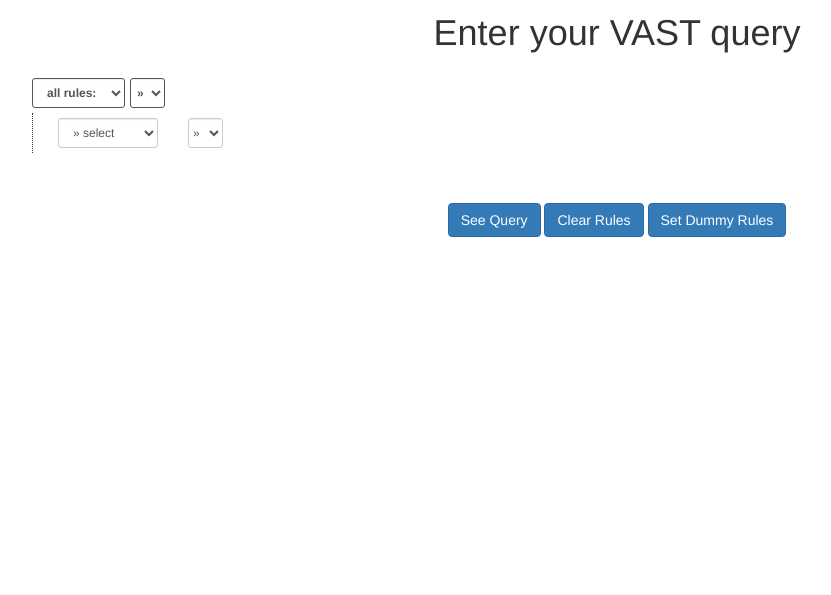
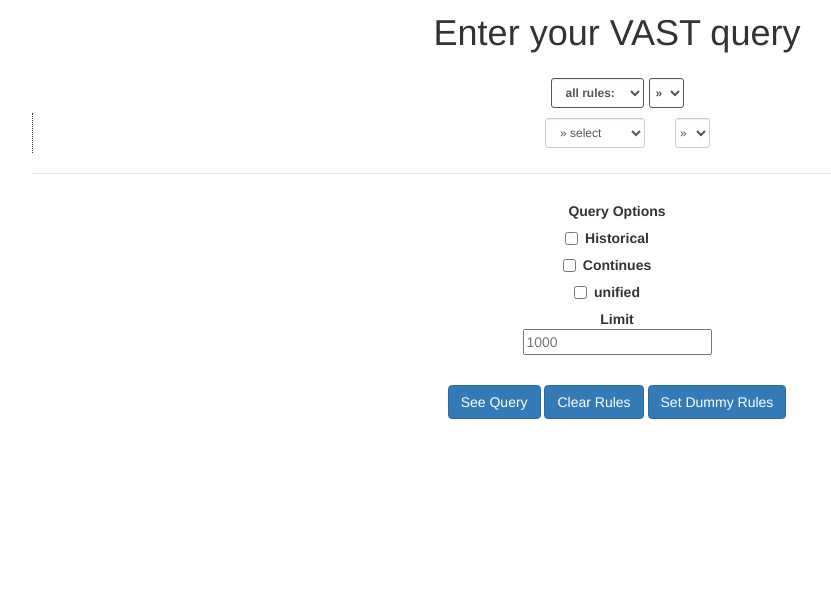
Before and after one commit to swp15/BGPInspector, a Django app: page /bgpWebApp/query/ in a window 1320 px wide. Shown: the part 56-651 px from the top of the page, without its empty margins (93-924 px from the left). Run offline with Django 3.2, Linux system fonts and the light colour scheme; some libraries are stand-ins or nearby versions.

Commit message:
Add query opts

```diff
--- a/django-py3/BGPInspector/bgpWebApp/static/bgpWebApp/js/query_builder.js
+++ b/django-py3/BGPInspector/bgpWebApp/static/bgpWebApp/js/query_builder.js
@@ -142,8 +142,9 @@ $(function() {
 $("#get_rules").click(function() {
   var a_rules = $("#builder").jui_filter_rules("getRules", 0, []);
   var query = buildQuery(a_rules);
-  alert("VAST QUERY: " + query);
-  process_query(escape(query), 'table', ["timestamp", "source_ip", "source_as", "prefix", "as_path", "origin_as", "origin", "nexthop", "local_pref", "med", "community", "atomix_aggregate", "aggregator"]);
+  var queryOpts = getQueryOpts();
+  alert("VAST QUERY: " + query+queryOpts);
+  process_query(escape(query)+queryOpts, 'table', ["timestamp", "source_ip", "source_as", "prefix", "as_path", "origin_as", "origin", "nexthop", "local_pref", "med", "community", "atomix_aggregate", "aggregator"]);
 });
 
 
@@ -218,3 +219,16 @@ function convert_timestamp(ts) {
     var new_ts = new_date_str + "+"+datetime[1];
     return new_ts;
 }
+
+function getQueryOpts() {
+    var atLeastOne = false;
+    var result = "";
+    ["historical","continuous","unified"].forEach(function(entry) {
+        if ($("#"+entry)[0].checked){
+           atLeastOne = true;
+           result += "&"+entry +"=true";
+        }
+    });
+
+    return result + "&limit=" + $("#limit")[0].value;
+}
--- a/django-py3/BGPInspector/bgpWebApp/static/bgpWebApp/js/result_handler.js
+++ b/django-py3/BGPInspector/bgpWebApp/static/bgpWebApp/js/result_handler.js
@@ -9,8 +9,7 @@ function send_query(query, representation, headers){
 	if (representation == 'graph'){
 	}
 	oboe({
-   //url: 'http://mobi3.cpt.haw-hamburg.de:1080/API/query?query='+query+'&historical=true&limit=100',
-   url: 'http://localhost:8888/API/query?query='+query+'&historical=true&limit=100',
+   url: 'http://mobi3.cpt.haw-hamburg.de:1080/API/query?query='+query,
    withCredentials: false
 	})
 	.node(
--- a/django-py3/BGPInspector/bgpWebApp/templates/bgpWebApp/gui.html
+++ b/django-py3/BGPInspector/bgpWebApp/templates/bgpWebApp/gui.html
@@ -1,9 +1,47 @@
 {% load static %}
-<div id="builder" style="text-align:left"></div>
+<div id="builder">
+</div>
+<div id="options">
+    <form class="form-horizontal">
+    <fieldset>
+
+    <!-- Form Name -->
+    <legend></legend>
+
+    <!-- Multiple Checkboxes -->
+    <div class="control-group">
+      <label class="control-label" for="checkboxes">Query Options</label>
+      <div class="controls">
+        <label class="checkbox" for="historical">
+          <input type="checkbox" name="checkboxes" id="historical" value="Historical">
+          Historical
+        </label>
+        <label class="checkbox" for="continuous">
+          <input type="checkbox" name="checkboxes" id="continuous" value="Continuous">
+          Continues
+        </label>
+        <label class="checkbox" for="unified">
+          <input type="checkbox" name="checkboxes" id="unified" value="Unified">
+          unified
+        </label>
+      </div>
+    </div>
+
+    <!-- Text input-->
+    <div class="control-group">
+      <label class="control-label" for="limit">Limit</label>
+      <div class="controls">
+        <input id="limit" name="textinput" type="text" placeholder="1000" class="input-mini">
+      </div>
+    </div>
+
+    </fieldset>
+    </form>
+</div>
 <div id="buttons" style="margin-top: 30px; margin-bottom: 50px;">
-                <button id="get_rules" type="button" class="btn btn-primary">See Query</button>
-                <button id="clear_rules" type="button" class="btn btn-primary">Clear Rules</button>
-                <button id="set_rules" type="button" class="btn btn-primary">Set Dummy Rules</button>
+    <button id="get_rules" type="button" class="btn btn-primary">See Query</button>
+    <button id="clear_rules" type="button" class="btn btn-primary">Clear Rules</button>
+    <button id="set_rules" type="button" class="btn btn-primary">Set Dummy Rules</button>
 </div>
 <script src="{% static 'bgpWebApp/js/query_builder.js' %}">
 </script>
```
